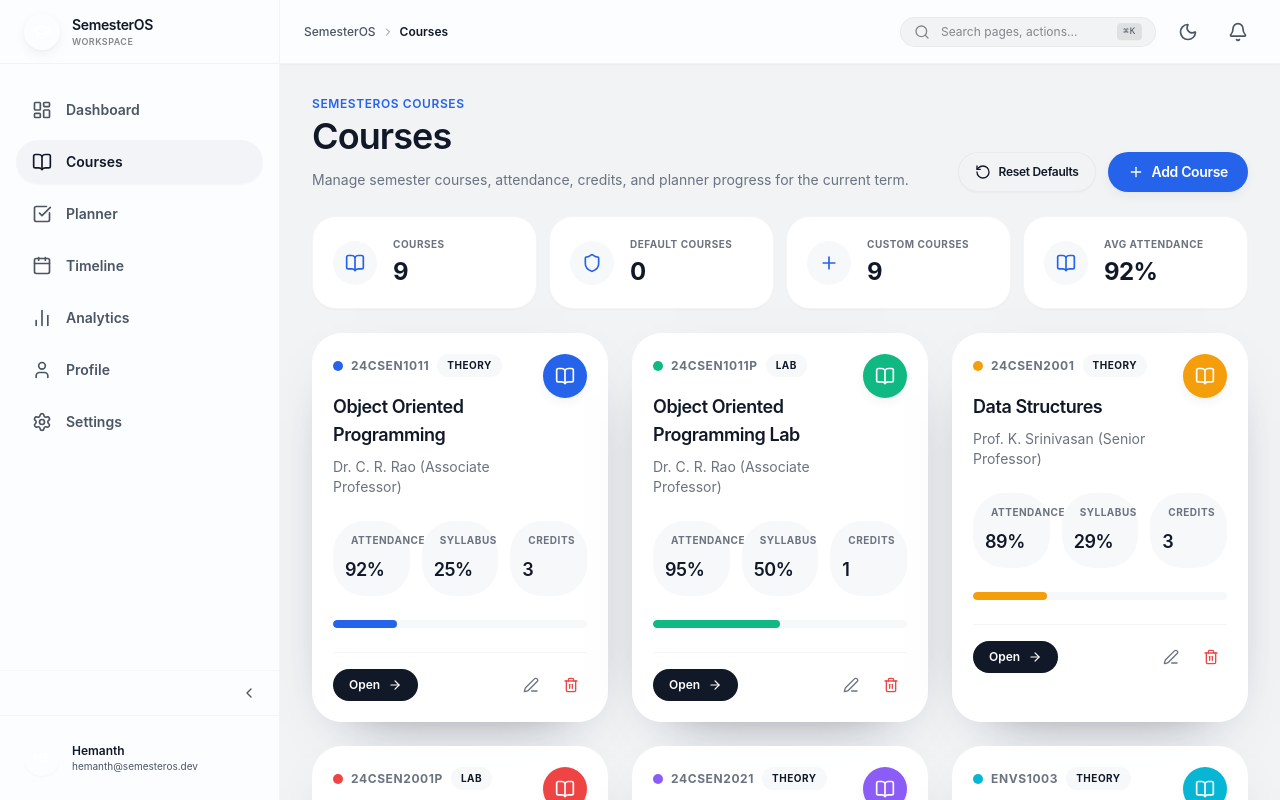
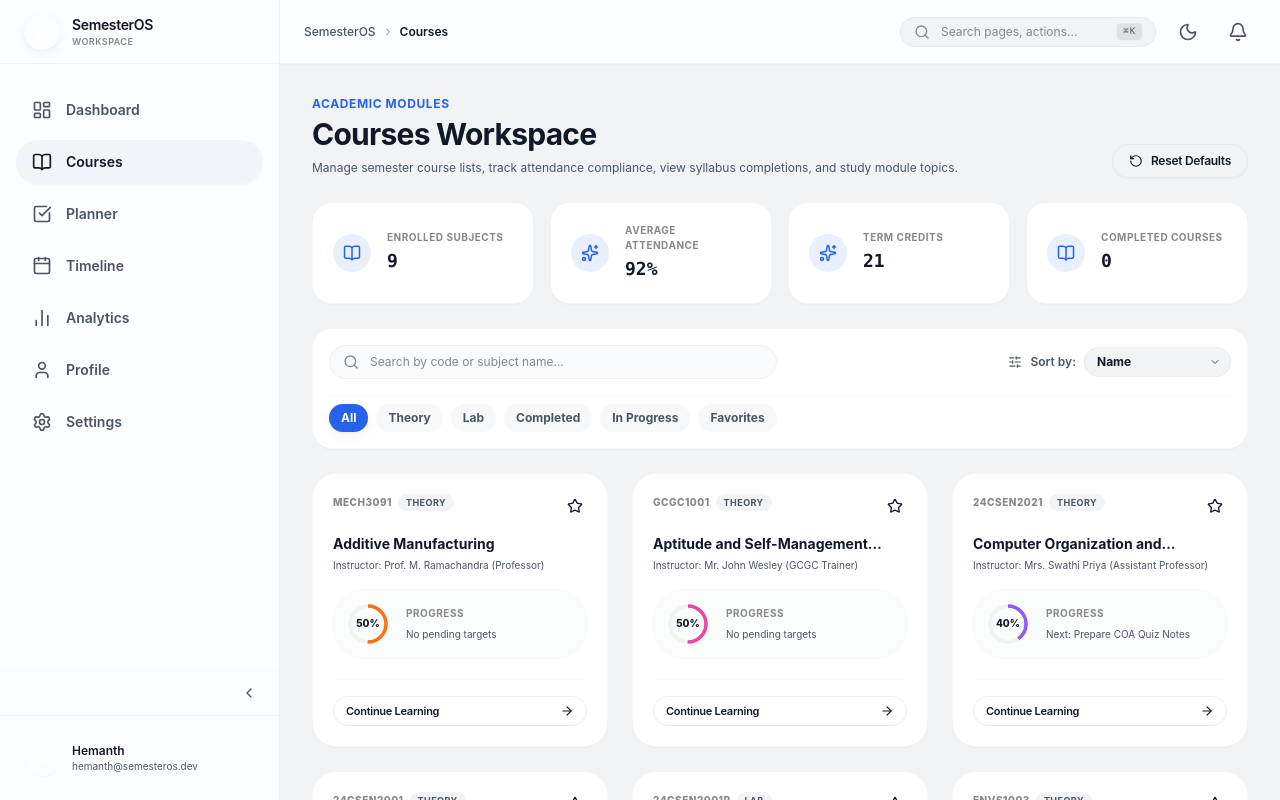
Before and after one commit to batmanvigilante7/semesteros, a React (Vite) app: page /semesteros/courses in a window 1280 px wide. Built offline with nearby package versions, Linux system fonts and the light colour scheme.

Commit message:
feat(courses): build immersive academic workspace with global search, filters, favorites, sorting, and lazy loading details

```diff
--- a/src/pages/Courses.tsx
+++ b/src/pages/Courses.tsx
@@ -1,66 +1,83 @@
 import { AnimatePresence, motion } from 'framer-motion'
-import { BookOpen, Plus, RotateCcw, Shield } from 'lucide-react'
-import { useState } from 'react'
-import { CourseCard } from '@/components/courses/CourseCard'
-import { CourseModal } from '@/components/courses/CourseModal'
+import {
+  BookOpen,
+  ArrowRight,
+  RotateCcw,
+  Search,
+  SlidersHorizontal,
+  ChevronDown,
+  Star,
+  Sparkles,
+} from 'lucide-react'
+import { useState, useMemo } from 'react'
+import { useNavigate } from 'react-router-dom'
 import { Button } from '@/components/ui/Button'
 import { Card } from '@/components/ui/Card'
 import { useCourseStore, useAssignmentStore } from '@/stores/AcademicEngine'
-import type { Course, CourseDraft } from '@/models'
+
+// Summary Stats Card inside Courses page
+function SummaryCard({ label, value, icon: Icon }: { label: string; value: string; icon: any }) {
+  return (
+    <Card className="rounded-[20px] border border-border-subtle bg-surface p-5 shadow-subtle flex items-center gap-4">
+      <div className="rounded-xl bg-primary/10 p-2.5 text-primary">
+        <Icon className="h-4.5 w-4.5" />
+      </div>
+      <div>
+        <p className="text-[10px] font-bold uppercase tracking-wider text-text-tertiary">{label}</p>
+        <h4 className="text-lg font-extrabold text-text-primary mt-0.5 font-mono">{value}</h4>
+      </div>
+    </Card>
+  )
+}
+
+// Course Grid variants
+const gridVariants = {
+  hidden: { opacity: 0 },
+  visible: {
+    opacity: 1,
+    transition: { staggerChildren: 0.05 },
+  },
+}
+
+const cardVariants = {
+  hidden: { opacity: 0, y: 12 },
+  visible: {
+    opacity: 1,
+    y: 0,
+    transition: { type: 'spring' as const, stiffness: 350, damping: 26 },
+  },
+}
 
 export default function Courses() {
-  const {
-    courses,
-    createCourse,
-    updateCourse,
-    deleteCourse,
-  } = useCourseStore()
-
+  const navigate = useNavigate()
+  const { courses } = useCourseStore()
   const { assignments } = useAssignmentStore()
 
-  const [modalOpen, setModalOpen] = useState(false)
-  const [editingCourse, setEditingCourse] = useState<Course | null>(null)
-  const [deleteCandidate, setDeleteCandidate] = useState<Course | null>(null)
+  // Local storage lists
+  const [favorites, setFavorites] = useState<string[]>(() => {
+    return JSON.parse(localStorage.getItem('semesteros.favorites') || '[]')
+  })
+  const [recentlyOpened, setRecentlyOpened] = useState<string[]>(() => {
+    return JSON.parse(localStorage.getItem('semesteros.recently_opened') || '[]')
+  })
 
-  const openCreateModal = () => {
-    setEditingCourse(null)
-    setModalOpen(true)
+  // Sync favorites
+  const toggleFavorite = (courseId: string, e: React.MouseEvent) => {
+    e.stopPropagation()
+    e.preventDefault()
+    setFavorites((prev) => {
+      const next = prev.includes(courseId) ? prev.filter((id) => id !== courseId) : [...prev, courseId]
+      localStorage.setItem('semesteros.favorites', JSON.stringify(next))
+      return next
+    })
   }
 
-  const openEditModal = (course: Course) => {
-    setEditingCourse(course)
-    setModalOpen(true)
-  }
+  // Filter & Search states
+  const [searchQuery, setSearchQuery] = useState('')
+  const [activeFilter, setActiveFilter] = useState<'All' | 'Theory' | 'Lab' | 'Completed' | 'In Progress' | 'Favorites'>('All')
+  const [sortBy, setSortBy] = useState<'Name' | 'Progress' | 'Recently Opened'>('Name')
 
-  const handleSubmit = (draft: CourseDraft) => {
-    if (editingCourse) {
-      updateCourse(editingCourse.id, draft)
-    } else {
-      createCourse(draft)
-    }
-    setModalOpen(false)
-    setEditingCourse(null)
-  }
-
-  const confirmDelete = () => {
-    if (!deleteCandidate) return
-    deleteCourse(deleteCandidate.id)
-    setDeleteCandidate(null)
-  }
-
-  // Calculate task counts dynamically
-  const coursesWithTaskCounts = courses.map((sub) => {
-    const subAsgns = assignments.filter((a) => a.subjectId === sub.id)
-    const completedTasks = subAsgns.filter((a) => a.status === 'completed').length
-    const pendingTasks = subAsgns.filter((a) => a.status !== 'completed').length
-
-    return {
-      ...sub,
-      completedTasks,
-      pendingTasks,
-    }
-  })
-
+  // Restore default subjects
   const restoreDefaultCourses = () => {
     if (window.confirm('Are you sure you want to reset all courses to defaults? This will erase your current topic progress.')) {
       localStorage.removeItem('semesteros.subjects.v1')
@@ -68,144 +85,282 @@ export default function Courses() {
     }
   }
 
-  const defaultCount = coursesWithTaskCounts.filter((course) => course.isDefault).length
-  const customCount = coursesWithTaskCounts.length - defaultCount
-  const averageAttendance =
-    coursesWithTaskCounts.length > 0
-      ? Math.round(
-          coursesWithTaskCounts.reduce((total, course) => total + course.attendance, 0) /
-            coursesWithTaskCounts.length
-        )
-      : 0
+  // Format Course list with metadata
+  const coursesWithMetadata = useMemo(() => {
+    return courses.map((course) => {
+      const courseAssignments = assignments.filter((a) => a.subjectId === course.id)
+      const nextDeadline = [...courseAssignments]
+        .filter((a) => a.status !== 'completed')
+        .sort((a, b) => a.dueDate.localeCompare(b.dueDate))[0]
+
+      return {
+        ...course,
+        nextDeadline,
+        isFavorite: favorites.includes(course.id),
+      }
+    })
+  }, [courses, assignments, favorites])
+
+  // Filtered courses
+  const filteredCourses = useMemo(() => {
+    return coursesWithMetadata
+      .filter((course) => {
+        // Search query filter
+        const matchSearch =
+          course.name.toLowerCase().includes(searchQuery.toLowerCase()) ||
+          course.code.toLowerCase().includes(searchQuery.toLowerCase())
+
+        if (!matchSearch) return false
+
+        // Category filter
+        if (activeFilter === 'Theory') return course.type === 'Theory'
+        if (activeFilter === 'Lab') return course.type === 'Lab'
+        if (activeFilter === 'Completed') return course.progress === 100
+        if (activeFilter === 'In Progress') return course.progress > 0 && course.progress < 100
+        if (activeFilter === 'Favorites') return course.isFavorite
+
+        return true
+      })
+      .sort((a, b) => {
+        // Sorting logic
+        if (sortBy === 'Progress') return b.progress - a.progress
+        if (sortBy === 'Recently Opened') {
+          const idxA = recentlyOpened.indexOf(a.id)
+          const idxB = recentlyOpened.indexOf(b.id)
+          if (idxA === -1 && idxB === -1) return a.name.localeCompare(b.name)
+          if (idxA === -1) return 1
+          if (idxB === -1) return -1
+          return idxA - idxB
+        }
+        return a.name.localeCompare(b.name)
+      })
+  }, [coursesWithMetadata, searchQuery, activeFilter, sortBy, recentlyOpened])
+
+  const averageAttendance = useMemo(() => {
+    if (courses.length === 0) return 0
+    return Math.round(courses.reduce((sum, c) => sum + c.attendance, 0) / courses.length)
+  }, [courses])
+
+  const totalCredits = useMemo(() => {
+    return courses.reduce((sum, c) => sum + c.credits, 0)
+  }, [courses])
 
   return (
     <motion.div
-      initial={{ opacity: 0, y: 15 }}
-      animate={{ opacity: 1, y: 0 }}
-      exit={{ opacity: 0, y: 15 }}
-      className="space-y-6 pb-8"
+      variants={gridVariants}
+      initial="hidden"
+      animate="visible"
+      className="space-y-6 pb-12 text-left"
     >
+      {/* HEADER SECTION */}
       <div className="flex flex-col gap-4 lg:flex-row lg:items-end lg:justify-between">
         <div>
-          <p className="text-xs font-semibold uppercase tracking-wider text-[#2563EB]">
-            SemesterOS Courses
+          <p className="text-xs font-bold uppercase tracking-wider text-primary">
+            Academic Modules
           </p>
-          <h2 className="mt-1 text-3xl font-semibold tracking-tight text-[#111827] md:text-4xl">
-            Courses
+          <h2 className="mt-1 text-2xl font-bold tracking-tight text-text-primary md:text-3xl">
+            Courses Workspace
           </h2>
-          <p className="mt-3 max-w-2xl text-sm leading-6 text-[#6B7280]">
-            Manage semester courses, attendance, credits, and planner progress for the current term.
+          <p className="mt-1.5 max-w-2xl text-xs leading-relaxed text-text-secondary">
+            Manage semester course lists, track attendance compliance, view syllabus completions, and study module topics.
           </p>
         </div>
-        <div className="flex flex-col gap-3 sm:flex-row">
+        <div className="flex items-center gap-3">
           <Button
             variant="secondary"
             onClick={restoreDefaultCourses}
-            className="gap-2 rounded-2xl"
+            className="gap-2 rounded-xl text-xs"
           >
-            <RotateCcw className="h-4 w-4" />
+            <RotateCcw className="h-3.5 w-3.5" />
             Reset Defaults
-          </Button>
-          <Button onClick={openCreateModal} size="lg" className="gap-2 rounded-2xl">
-            <Plus className="h-4 w-4" />
-            Add Course
           </Button>
         </div>
       </div>
 
-      <div className="grid gap-3 sm:grid-cols-2 xl:grid-cols-4">
-        <SummaryCard label="Courses" value={String(coursesWithTaskCounts.length)} icon={BookOpen} />
-        <SummaryCard label="Default Courses" value={String(defaultCount)} icon={Shield} />
-        <SummaryCard label="Custom Courses" value={String(customCount)} icon={Plus} />
-        <SummaryCard label="Avg Attendance" value={`${averageAttendance}%`} icon={BookOpen} />
+      {/* OVERVIEW STATS SUMMARY */}
+      <div className="grid gap-4 sm:grid-cols-2 lg:grid-cols-4">
+        <SummaryCard label="Enrolled Subjects" value={String(courses.length)} icon={BookOpen} />
+        <SummaryCard label="Average Attendance" value={`${averageAttendance}%`} icon={Sparkles} />
+        <SummaryCard label="Term Credits" value={String(totalCredits)} icon={Sparkles} />
+        <SummaryCard label="Completed courses" value={String(courses.filter((c) => c.progress === 100).length)} icon={BookOpen} />
       </div>
 
-      {coursesWithTaskCounts.length > 0 ? (
-        <div className="grid gap-6 lg:grid-cols-2 xl:grid-cols-3">
+      {/* FILTER & SEARCH TOOLBAR */}
+      <Card className="rounded-[20px] border border-border-subtle bg-surface p-4 shadow-subtle space-y-4">
+        <div className="flex flex-col md:flex-row md:items-center justify-between gap-4">
+          {/* Fuzzy Search bar */}
+          <div className="relative flex-1 max-w-md">
+            <Search className="absolute left-3.5 top-1/2 h-4 w-4 -translate-y-1/2 text-text-tertiary" />
+            <input
+              type="text"
+              placeholder="Search by code or subject name..."
+              value={searchQuery}
+              onChange={(e) => setSearchQuery(e.target.value)}
+              className="w-full rounded-xl border border-border-subtle bg-bg-secondary/40 py-2 pl-10 pr-4 text-xs text-text-primary placeholder:text-text-muted focus:border-primary focus:outline-none transition-colors"
+            />
+          </div>
+
+          {/* Sort selection drop dropdown */}
+          <div className="flex items-center gap-2 self-end md:self-auto">
+            <SlidersHorizontal className="h-3.5 w-3.5 text-text-secondary" />
+            <span className="text-xs font-semibold text-text-secondary">Sort by:</span>
+            <div className="relative">
+              <select
+                value={sortBy}
+                onChange={(e: any) => setSortBy(e.target.value)}
+                className="appearance-none bg-bg-secondary border border-border-subtle rounded-xl px-3 py-1.5 pr-8 text-xs font-bold text-text-primary focus:outline-none cursor-pointer"
+              >
+                <option value="Name">Name</option>
+                <option value="Progress">Progress</option>
+                <option value="Recently Opened">Recently Opened</option>
+              </select>
+              <ChevronDown className="absolute right-2.5 top-1/2 -translate-y-1/2 h-3 w-3 text-text-secondary pointer-events-none" />
+            </div>
+          </div>
+        </div>
+
+        {/* Tab Pills */}
+        <div className="flex flex-wrap gap-2 pt-2 border-t border-border-subtle/50">
+          {(['All', 'Theory', 'Lab', 'Completed', 'In Progress', 'Favorites'] as const).map((filter) => (
+            <button
+              key={filter}
+              onClick={() => setActiveFilter(filter)}
+              className={`rounded-lg px-3 py-1.5 text-xs font-bold transition-all cursor-pointer ${
+                activeFilter === filter
+                  ? 'bg-primary text-white shadow-soft'
+                  : 'bg-bg-secondary/60 text-text-secondary hover:bg-bg-secondary hover:text-text-primary'
+              }`}
+            >
+              {filter}
+            </button>
+          ))}
+        </div>
+      </Card>
+
+      {/* SUBJECTS CARDS GRID */}
+      {filteredCourses.length > 0 ? (
+        <div className="grid gap-6 sm:grid-cols-2 lg:grid-cols-3">
           <AnimatePresence mode="popLayout">
-            {coursesWithTaskCounts.map((course) => (
-              <CourseCard
+            {filteredCourses.map((course) => (
+              <motion.article
                 key={course.id}
-                course={course as any}
-                onEdit={openEditModal}
-                onDelete={setDeleteCandidate}
-              />
+                variants={cardVariants}
+                layout
+                whileHover={{ y: -4 }}
+                className="group flex flex-col justify-between overflow-hidden rounded-[24px] border border-border-subtle bg-surface p-5 shadow-subtle hover:border-border-medium hover:shadow-soft transition-all duration-200"
+              >
+                <div className="space-y-4">
+                  {/* Top line badges & Star */}
+                  <div className="flex items-start justify-between gap-3">
+                    <div className="flex flex-wrap items-center gap-1.5">
+                      <span className="text-[10px] font-extrabold uppercase tracking-wider text-text-tertiary">
+                        {course.code}
+                      </span>
+                      <span className="rounded-lg bg-bg-secondary px-2 py-0.5 text-[9px] font-bold uppercase tracking-wider text-text-secondary">
+                        {course.type}
+                      </span>
+                    </div>
+
+                    <button
+                      onClick={(e) => toggleFavorite(course.id, e)}
+                      className={`rounded-lg p-1 transition-colors cursor-pointer ${
+                        course.isFavorite
+                          ? 'text-accent-amber bg-accent-amber/10'
+                          : 'text-text-muted hover:bg-bg-secondary hover:text-text-secondary'
+                      }`}
+                      aria-label="Add to favorites"
+                    >
+                      <Star className={`h-4 w-4 ${course.isFavorite ? 'fill-accent-amber' : ''}`} />
+                    </button>
+                  </div>
+
+                  {/* Header Title */}
+                  <div className="space-y-1">
+                    <h4 className="text-sm font-bold text-text-primary group-hover:text-primary transition-colors line-clamp-1">
+                      {course.name}
+                    </h4>
+                    <p className="text-[10px] text-text-secondary">Instructor: {course.faculty}</p>
+                  </div>
+
+                  {/* Syllabus Completion Ring */}
+                  <div className="flex items-center gap-4 bg-bg-secondary/30 rounded-2xl p-3 border border-border-subtle/50">
+                    <div className="relative h-11 w-11 shrink-0 flex items-center justify-center">
+                      <svg className="absolute transform -rotate-90 w-full h-full">
+                        <circle
+                          cx="22"
+                          cy="22"
+                          r="18"
+                          stroke="var(--border-subtle)"
+                          strokeWidth="3.5"
+                          fill="transparent"
+                        />
+                        <circle
+                          cx="22"
+                          cy="22"
+                          r="18"
+                          stroke={course.color}
+                          strokeWidth="3.5"
+                          fill="transparent"
+                          strokeDasharray={2 * Math.PI * 18}
+                          strokeDashoffset={2 * Math.PI * 18 * (1 - course.progress / 100)}
+                        />
+                      </svg>
+                      <span className="text-[10px] font-extrabold text-text-primary">{course.progress}%</span>
+                    </div>
+
+                    <div className="space-y-1.5 flex-1 min-w-0">
+                      <p className="text-[10px] font-bold uppercase tracking-wider text-text-tertiary">Progress</p>
+                      <p className="text-[10px] text-text-secondary truncate">
+                        {course.nextDeadline
+                          ? `Next: ${course.nextDeadline.title}`
+                          : 'No pending targets'}
+                      </p>
+                    </div>
+                  </div>
+                </div>
+
+                <div className="mt-5 flex items-center gap-3 border-t border-border-subtle/50 pt-4">
+                  <Button
+                    variant="outline"
+                    size="sm"
+                    onClick={() => {
+                      // Log to recently opened list
+                      setRecentlyOpened((prev) => {
+                        const next = [course.id, ...prev.filter((id) => id !== course.id)].slice(0, 10)
+                        localStorage.setItem('semesteros.recently_opened', JSON.stringify(next))
+                        return next
+                      })
+                      navigate(`/courses/${course.id}`)
+                    }}
+                    className="w-full justify-between hover:bg-bg-secondary text-[11px] font-semibold"
+                  >
+                    Continue Learning
+                    <ArrowRight className="h-3.5 w-3.5 transition-transform group-hover:translate-x-0.5" />
+                  </Button>
+                </div>
+              </motion.article>
             ))}
           </AnimatePresence>
         </div>
       ) : (
-        <div className="flex min-h-80 flex-col items-center justify-center rounded-[32px] border border-dashed border-border-medium bg-white/80 p-8 text-center">
-          <BookOpen className="mb-4 h-10 w-10 text-[#2563EB]" />
-          <h3 className="text-2xl font-semibold tracking-tight text-[#111827]">No courses yet.</h3>
-          <p className="mt-3 text-sm text-[#6B7280]">Restore the default semester courses or create a custom one.</p>
-          <Button onClick={restoreDefaultCourses} className="mt-6 rounded-2xl">
-            Restore Default Courses
+        <Card className="rounded-[24px] border border-dashed border-border-medium bg-surface p-12 text-center max-w-md mx-auto">
+          <BookOpen className="mx-auto h-12 w-12 text-text-tertiary mb-4" />
+          <h4 className="text-base font-bold text-text-primary">No Matching Courses Found</h4>
+          <p className="text-xs text-text-secondary mt-1 max-w-[30ch] mx-auto text-wrap-pretty leading-relaxed">
+            Try adjusting your search query or filter tags to reveal courses.
+          </p>
+          <Button
+            variant="outline"
+            onClick={() => {
+              setSearchQuery('')
+              setActiveFilter('All')
+            }}
+            className="mt-6 text-xs font-semibold rounded-xl"
+          >
+            Clear Filters
           </Button>
-        </div>
+        </Card>
       )}
-
-      <CourseModal
-        isOpen={modalOpen}
-        course={editingCourse}
-        courses={courses}
-        onClose={() => setModalOpen(false)}
-        onSubmit={handleSubmit}
-      />
-
-      {/* Delete Confirmation Modal */}
-      <AnimatePresence>
-        {deleteCandidate && (
-          <motion.div
-            initial={{ opacity: 0 }}
-            animate={{ opacity: 1 }}
-            exit={{ opacity: 0 }}
-            className="fixed inset-0 z-50 flex items-center justify-center bg-black/30 p-4 backdrop-blur-sm"
-          >
-            <motion.div
-              initial={{ scale: 0.95, opacity: 0 }}
-              animate={{ scale: 1, opacity: 1 }}
-              exit={{ scale: 0.95, opacity: 0 }}
-              className="w-full max-w-md rounded-[32px] bg-white p-6 shadow-premium border border-border-subtle"
-            >
-              <h3 className="text-xl font-bold text-[#111827]">Delete Course</h3>
-              <p className="mt-3 text-sm text-[#6B7280]">
-                Are you sure you want to delete <span className="font-semibold text-[#111827]">{deleteCandidate.name}</span>?
-                This will permanently delete all associated topics, notes, and study sessions.
-              </p>
-              <div className="mt-6 flex justify-end gap-3">
-                <Button variant="secondary" onClick={() => setDeleteCandidate(null)} className="rounded-2xl">
-                  Cancel
-                </Button>
-                <Button onClick={confirmDelete} className="bg-[#EF4444] text-white hover:bg-[#DC2626] rounded-2xl">
-                  Delete
-                </Button>
-              </div>
-            </motion.div>
-          </motion.div>
-        )}
-      </AnimatePresence>
     </motion.div>
   )
 }
-
-function SummaryCard({
-  label,
-  value,
-  icon: Icon,
-}: {
-  label: string
-  value: string
-  icon: any
-}) {
-  return (
-    <Card className="flex items-center gap-4 rounded-[24px] border-border-subtle bg-white p-5 shadow-subtle text-left">
-      <div className="rounded-2xl bg-[#F7F8FA] p-3 text-[#2563EB]">
-        <Icon className="h-5 w-5" />
-      </div>
-      <div>
-        <p className="text-[10px] font-bold uppercase tracking-wider text-[#6B7280]">{label}</p>
-        <p className="mt-1 text-2xl font-bold tracking-tight text-[#111827]">{value}</p>
-      </div>
-    </Card>
-  )
-}
```
Also changed, not shown: src/App.tsx (+25 -2 lines).
